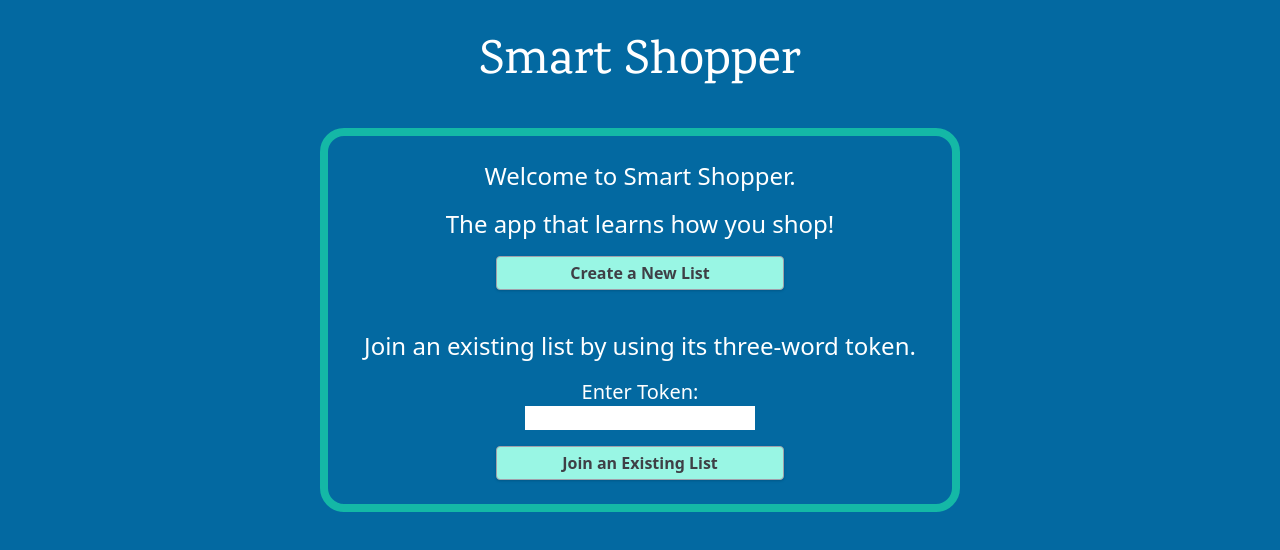
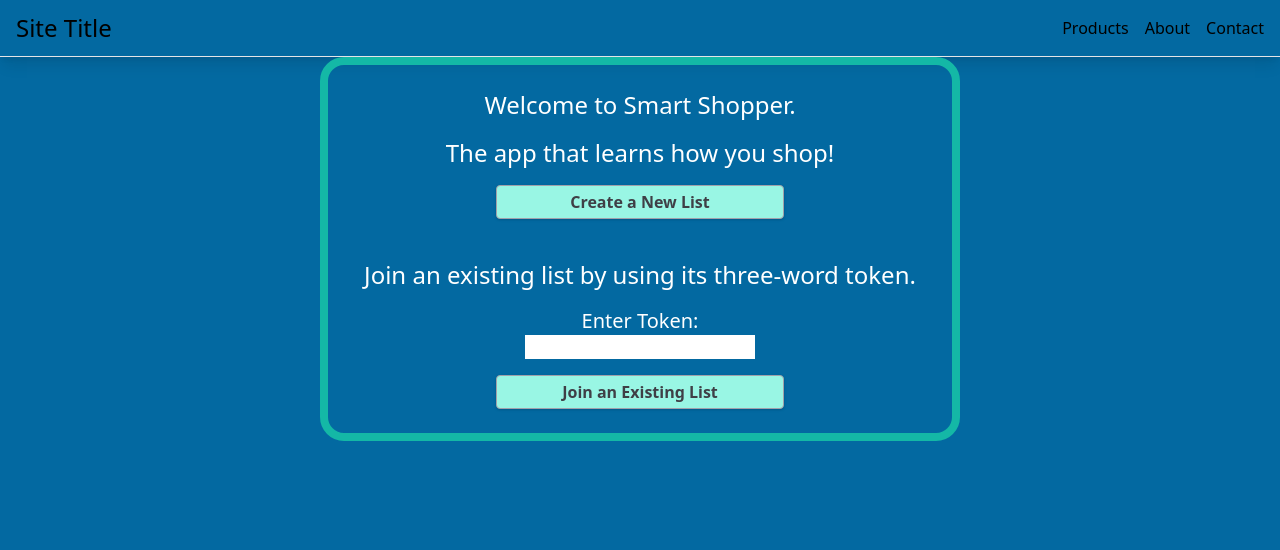
Before and after one commit to the-collab-lab/tcl-36-smart-shopping-list, a React (Create React App) app: page /home in a window 1280 px wide. Shown: the top 550 px of the page. Built offline with nearby package versions, Linux system fonts and the light colour scheme.

Commit message:
setting up template for navbar

```diff
--- a/src/components/Header.jsx
+++ b/src/components/Header.jsx
@@ -1,11 +1,65 @@
 import React from 'react';
+import { Link } from 'react-router-dom';
 
 const Header = () => {
-  return (
+  /*
     <header className="sticky top-0 mx-auto my-4">
       <h2 className="text-center bg-sky-700 font-Karma text-white text-5xl p-6">
         Smart Shopper
       </h2>
+    </header>*/
+  return (
+    <header class="border-b md:flex md:items-center md:justify-between p-4 pb-0 shadow-lg md:pb-4">
+      <div class="flex items-center justify-between mb-4 md:mb-0">
+        <h1 class="leading-none text-2xl text-grey-darkest">
+          <Link class="no-underline text-grey-darkest hover:text-black" to="#">
+            Site Title
+          </Link>
+        </h1>
+
+        <Link class="text-black hover:text-orange md:hidden" to="#">
+          <i class="fa fa-2x fa-bars"></i>
+        </Link>
+      </div>
+      <form class="mb-4 w-full md:mb-0 md:w-1/4">
+        <label class="hidden" for="search-form">
+          Search
+          <input
+            class="bg-grey-lightest border-2 focus:border-orange p-2 rounded-lg shadow-inner w-full"
+            placeholder="Search"
+            type="text"
+          ></input>
+          <button class="hidden">Submit</button>
+        </label>
+      </form>
+      <nav>
+        <ul class="list-reset md:flex md:items-center">
+          <li class="md:ml-4">
+            <Link
+              class="block no-underline hover:underline py-2 text-grey-darkest hover:text-black md:border-none md:p-0"
+              to="#"
+            >
+              Products
+            </Link>
+          </li>
+          <li class="md:ml-4">
+            <Link
+              class="border-t block no-underline hover:underline py-2 text-grey-darkest hover:text-black md:border-none md:p-0"
+              to="#"
+            >
+              About
+            </Link>
+          </li>
+          <li class="md:ml-4">
+            <Link
+              class="border-t block no-underline hover:underline py-2 text-grey-darkest hover:text-black md:border-none md:p-0"
+              to="#"
+            >
+              Contact
+            </Link>
+          </li>
+        </ul>
+      </nav>
     </header>
   );
 };
--- a/src/components/ListLayout.jsx
+++ b/src/components/ListLayout.jsx
@@ -206,13 +206,9 @@ const ListLayout = ({ items, localToken }) => {
           </div>
         </div>
 
-        {
-          // have attempted some logic to hide the group if there are no items in that group
-          // need to access items first before groups probably doing filter and map first with groups.map nested inside *refactoring item*
-
-          itemStatusGroups.map((group, idx) => {
+        {itemStatusGroups.map((group, idx) => {
+          const itemsGrouped = filteredItems.filter((item) =>
             //groupFilter is a callback that returns true if an item matches the criteria for group category
-            const itemsGrouped = filteredItems.filter((item) =>
             group.groupFilter(item),
           );
           return (
@@ -227,7 +223,7 @@ const ListLayout = ({ items, localToken }) => {
                 <p className="text-gray-500">{group.sublabel}</p>
               </div>
               {
-                  //this only checks if the group has any items
+                //this checks if the group has any items
                 itemsGrouped.length > 0 ? (
                   <details open>
                     <summary className="text-gray-500">Toggle List</summary>
@@ -294,8 +290,7 @@ const ListLayout = ({ items, localToken }) => {
               }
             </section>
           );
-          })
-        }
+        })}
       </div>
     </>
   );
```
Also changed, not shown: 1 other file (tests, documents, lock files or other folders). Lines whose indentation alone changed are shown as unchanged.
